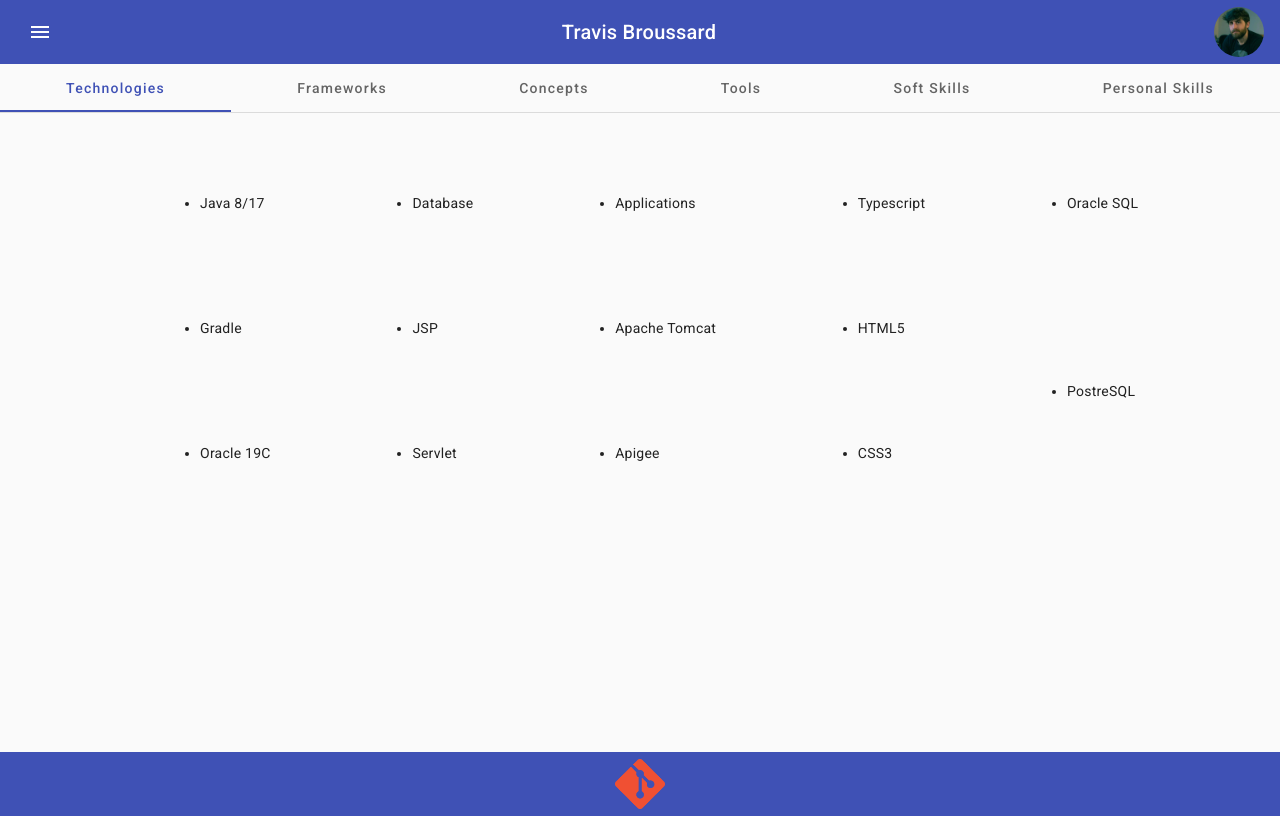
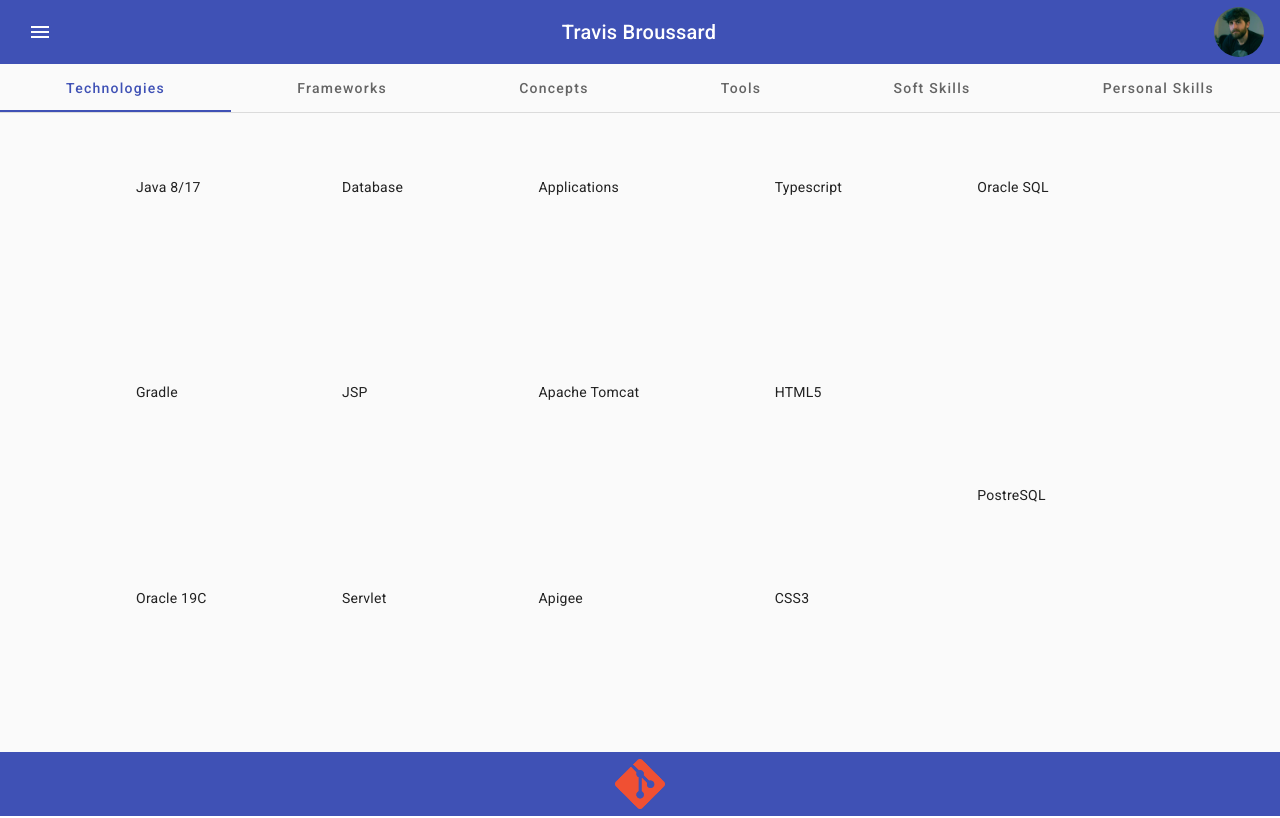
Before and after one commit to travisb1210/travis-resume, an Angular app: page /skills in a window 1280 px wide. Built offline with nearby package versions, Linux system fonts and the light colour scheme.

Commit message:
fixing skills page

```diff
--- a/src/app/app.component.css
+++ b/src/app/app.component.css
@@ -13,7 +13,6 @@
 .toolbar-image:hover{
     cursor: pointer;
 }
-
 
 .title-text {
     font: 50px;
--- a/src/app/skills/skill/skill.component.css
+++ b/src/app/skills/skill/skill.component.css
@@ -2,17 +2,18 @@
   flex-direction: column;
   flex-wrap: wrap;
   display: flex;
+  margin-top: 4rem;
   height: 100%;
   overflow: hidden;
 }
 
 ul li {
   flex: 1 0 33%;
-
+  list-style: none;
 }
 
 .skill {
-  height: 100%;
-  margin-top: 5rem;
-  margin-left: 10rem;
+  width: 85%;
+  height: 77vh;
+  margin: auto;
 }
```
